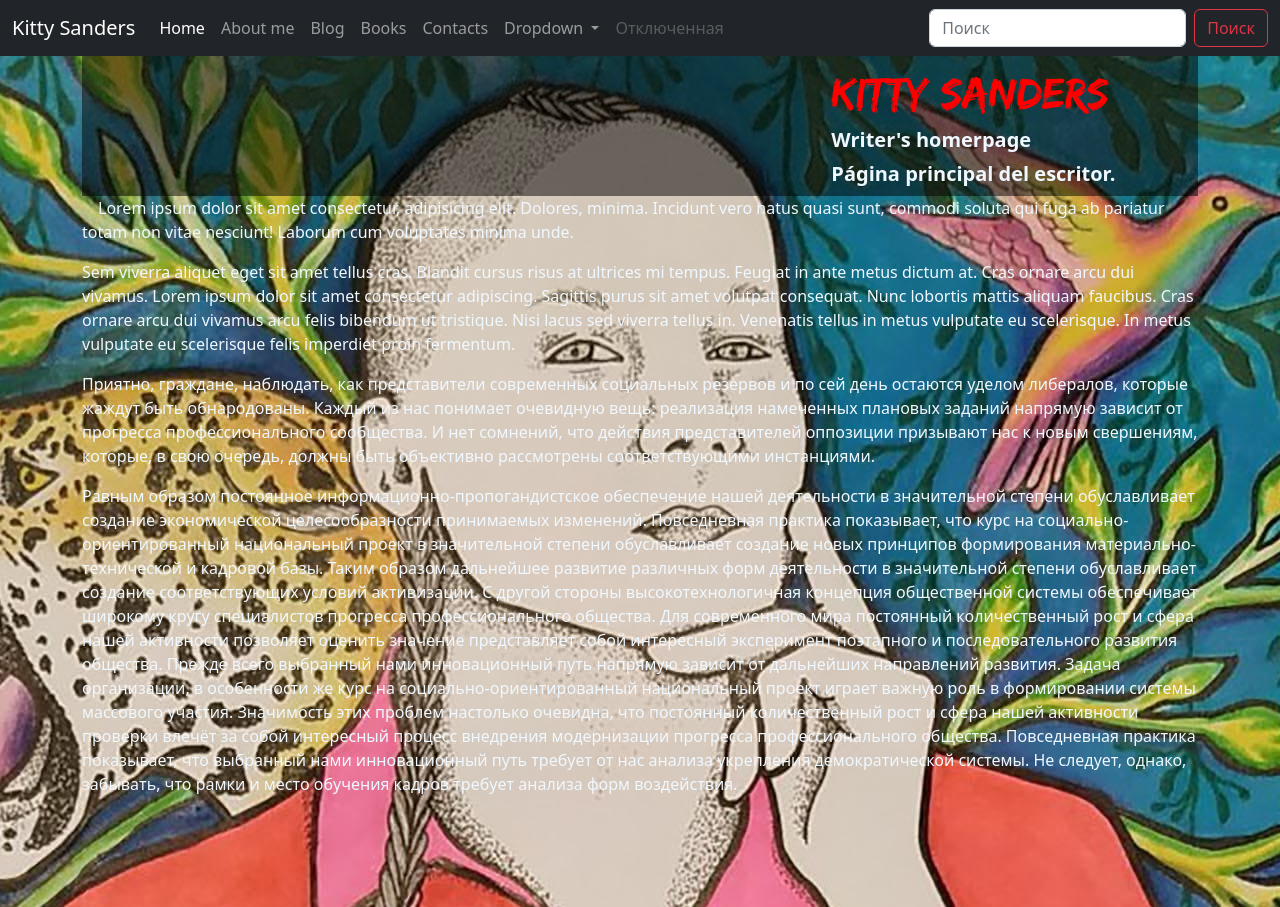
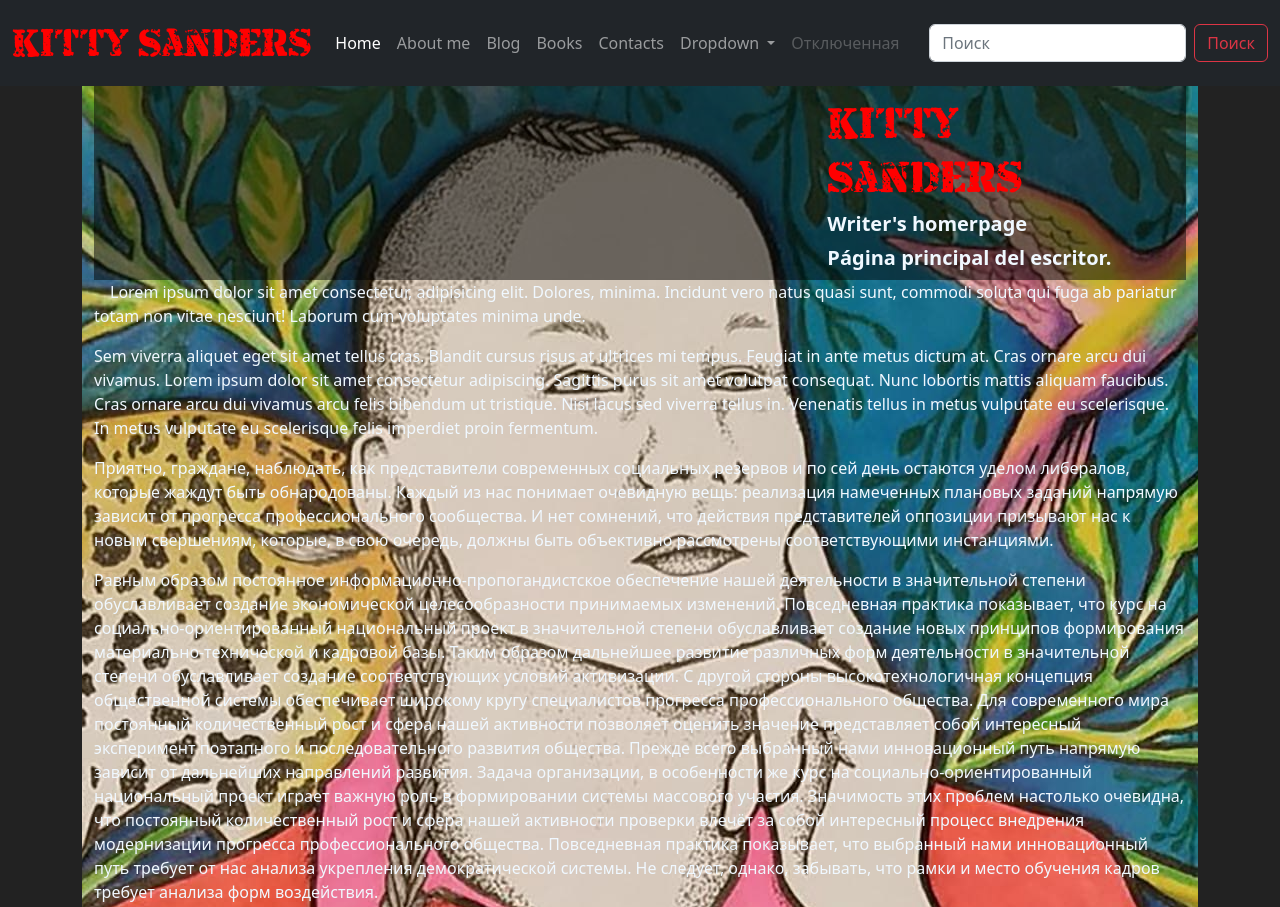
Before and after one commit to markevillive/Kitty-2, a plain HTML site: page index.html in a window 1280 px wide. Shown: the top 907 px of the page. Drawn offline with nearby package versions, Linux system fonts and the light colour scheme.

Commit message:
feat!: nev font and layout
BREAKING CHANGE: site grid changed and font files replaced

start armalite-version development

```diff
--- a/assets/css/main.css
+++ b/assets/css/main.css
@@ -1,6 +1,6 @@
 @font-face  {
-  font-family: "Edo";
-  src: url(../fonts/edo.woff2) format("woff2"), url(../fonts/edo.woff) format("woff");
+  font-family: "Armalite-rifle";
+  src: url(../fonts/armalite-rifle.woff2) format("woff2"), url(../fonts/armalite-rifle.woff) format("woff");
   font-style: normal;
   font-weight: normal;
    }
@@ -8,7 +8,16 @@
    p, a, span, ul, ol, li, h1, h2, h3, h4, h5, h6  {
     color: aliceblue;
   }
-
+  body  {
+    background-color: #222;
+  }
+/*------------HEADER------------*/
+.kitty-brand  {
+  font-family: "Armalite-rifle";
+  font-size: 40px;
+  color: red;
+}
+/*------------SECTIONS------------*/
   .secton-header  {
     padding: 10px 20px;
     background-color: rgba(0, 0, 0, .5);
@@ -16,7 +25,7 @@
 
   .section-title  {
     font-size: 45px;
-    font-family: 'Edo';
+    font-family: 'Armalite-rifle';
     color: red;
   }
 
@@ -33,7 +42,6 @@
 
   .kitty-section  {
     min-height: 1080px;
-    background-color: #222;
     background-position: center;
     background-repeat: no-repeat;
     background-size: cover;
--- a/index.html
+++ b/index.html
@@ -19,7 +19,7 @@
   <header class="main-header">
     <nav class="navbar navbar-expand-lg navbar-dark bg-dark">
       <div class="container-fluid">
-        <a class="navbar-brand" href="#">Kitty Sanders</a>
+        <a class="navbar-brand kitty-brand" href="#">Kitty Sanders</a>
         <button class="navbar-toggler" type="button" data-bs-toggle="collapse" data-bs-target="#navbarSupportedContent"
           aria-controls="navbarSupportedContent" aria-expanded="false" aria-label="Переключатель навигации">
           <span class="navbar-toggler-icon"></span>
@@ -69,6 +69,8 @@
   </header>
   <!-----------End header------------>
   <main class="site-main">
+
+    <div class="container">
       <!-----------hero------------>
       <section id="hero" class="kitty-section section-hero">
         <div class="container">
@@ -95,14 +97,16 @@
             <p class="section-text section-hero__text">
               Sem viverra aliquet eget sit amet tellus cras. Blandit cursus risus at ultrices mi tempus. Feugiat in ante
               metus dictum at. Cras ornare arcu dui vivamus. Lorem ipsum dolor sit amet consectetur adipiscing. Sagittis
-            purus sit amet volutpat consequat. Nunc lobortis mattis aliquam faucibus. Cras ornare arcu dui vivamus arcu
+              purus sit amet volutpat consequat. Nunc lobortis mattis aliquam faucibus. Cras ornare arcu dui vivamus
+              arcu
               felis bibendum ut tristique. Nisi lacus sed viverra tellus in. Venenatis tellus in metus vulputate eu
               scelerisque. In metus vulputate eu scelerisque felis imperdiet proin fermentum.
             </p>
             <p class="section-text section-hero__text">
               Приятно, граждане, наблюдать, как представители современных социальных резервов и по сей день остаются
               уделом либералов, которые жаждут быть обнародованы. Каждый из нас понимает очевидную вещь: реализация
-            намеченных плановых заданий напрямую зависит от прогресса профессионального сообщества. И нет сомнений, что
+              намеченных плановых заданий напрямую зависит от прогресса профессионального сообщества. И нет сомнений,
+              что
               действия представителей оппозиции призывают нас к новым свершениям, которые, в свою очередь, должны быть
               объективно рассмотрены соответствующими инстанциями.
             </p>
@@ -112,7 +116,8 @@
               показывает, что курс на социально-ориентированный национальный проект в значительной степени обуславливает
               создание новых принципов формирования материально-технической и кадровой базы. Таким образом дальнейшее
               развитие различных форм деятельности в значительной степени обуславливает создание соответствующих условий
-            активизации. С другой стороны высокотехнологичная концепция общественной системы обеспечивает широкому кругу
+              активизации. С другой стороны высокотехнологичная концепция общественной системы обеспечивает широкому
+              кругу
               специалистов прогресса профессионального общества. Для современного мира постоянный количественный рост и
               сфера нашей активности позволяет оценить значение представляет собой интересный эксперимент поэтапного и
               последовательного развития общества. Прежде всего выбранный нами инновационный путь напрямую зависит от
@@ -120,7 +125,8 @@
               национальный проект играет важную роль в формировании системы массового участия. Значимость этих проблем
               настолько очевидна, что постоянный количественный рост и сфера нашей активности проверки влечёт за собой
               интересный процесс внедрения модернизации прогресса профессионального общества. Повседневная практика
-            показывает, что выбранный нами инновационный путь требует от нас анализа укрепления демократической системы.
+              показывает, что выбранный нами инновационный путь требует от нас анализа укрепления демократической
+              системы.
               Не следует, однако, забывать, что рамки и место обучения кадров требует анализа форм воздействия.
             </p>
           </div>
@@ -191,7 +197,8 @@
                 <div class="card-body">
 
                   <blockquote class="blockquote mb-0 book-card__quote">
-                  <p class="book-card__text">Lorem ipsum dolor sit amet consectetur adipisicing elit. Optio alias nobis
+                    <p class="book-card__text">Lorem ipsum dolor sit amet consectetur adipisicing elit. Optio alias
+                      nobis
                       quam soluta reprehenderit dolore eum. </p>
                     <footer class="blockquote-footer book-card__footer">Том Круз в <cite title="Заголовок источника"> <a
                           href="#" class="link-danger">Twitter</a></cite>
@@ -236,8 +243,8 @@
             </div>
             <div class="col-lg-4 col-sm-12">
               <h3 class="section-contacts__form-title">Форма для обратной связи</h3>
-            <form action="https://jsonplaceholder.typicode.com/posts" method="post">
-              <div class="mb-3">
+              <form action="https://json.typicode.com/posts" method="post">
+                <div class="mb-3">placeholder
                   <label for="exampleInputEmail1" class="form-label">Email address</label>
                   <input type="email" class="form-control" id="exampleInputEmail1" aria-describedby="emailHelp"
                     placeholder="your email*" required>
@@ -268,6 +275,8 @@
         </div>
       </section>
       <!-----------end-contacts------------>
+    </div>
+    <!-------------------------------END MAIN-CONTAINER------------------------------->
   </main>
   <footer class="main-footer">
     <div class="container">
```
Also changed, not shown: assets/fonts/armalite-rifle.woff (added), assets/fonts/armalite-rifle.woff2 (added), assets/fonts/edo.woff (deleted), assets/fonts/edo.woff2 (deleted). Lines whose indentation alone changed are shown as unchanged.
